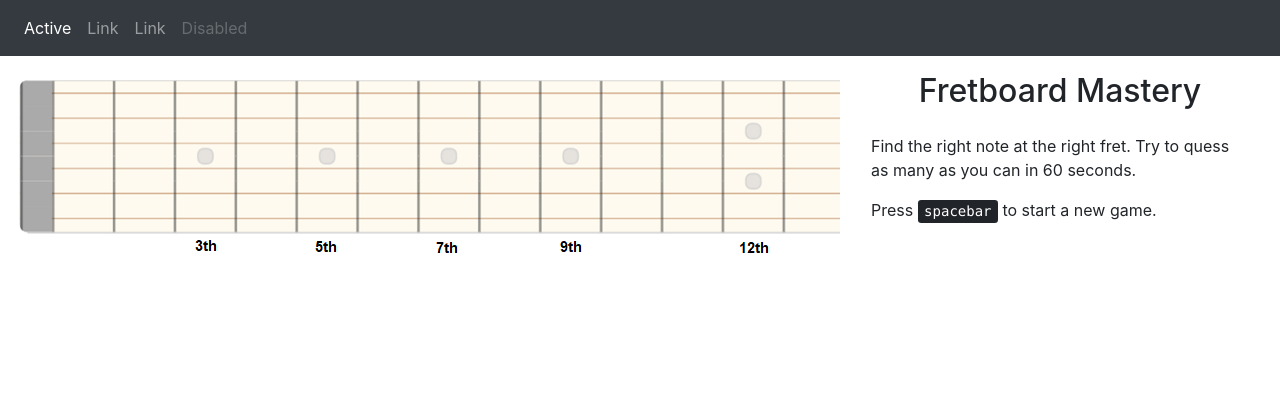
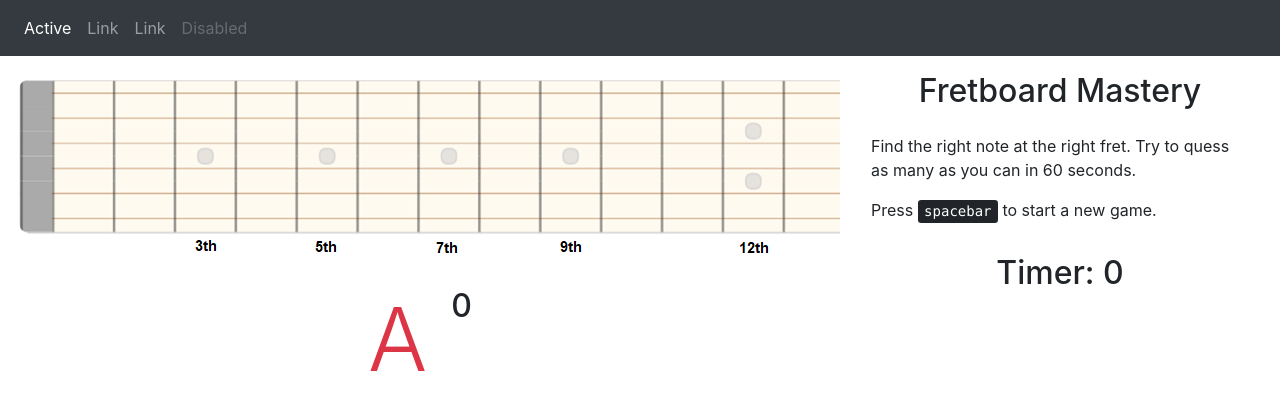
Before and after one commit to tikerola/guitar, a React (Create React App) app: page / in a window 1280 px wide. Shown: the top 410 px of the page. Built offline with nearby package versions, Linux system fonts and the light colour scheme.

Commit message:
score and note started

```diff
--- a/src/App.js
+++ b/src/App.js
@@ -1,25 +1,54 @@
-import React, { useState, createContext } from 'react';
-
+import React, { createContext, useReducer } from 'react';
 import './App.css';
-import NavBar from './components/NavBar';
 import Canvas from './components/canvas/Canvas';
 import InfoBar from './components/InfoBar';
+import NavBar from './components/NavBar';
+import Results from './components/Results'
+
 
 export const FretboardMasteryCtx = createContext()
 
+const initialState = {
+  gameFinished: true,
+  points: 0,
+  noteToQuess: 'A'
+}
+
+const reducer = (state, action) => {
+  switch (action.type) {
+    case 'FINISH_GAME':
+      return {
+        ...state,
+        gameFinished: true
+      }
+
+    case 'START_GAME':
+      return {
+        ...state,
+        gameFinished: false
+      }
+
+    default:
+      return state
+  }
+}
+
 function App() {
 
-  const [gameFinished, setGameFinished] = useState(true)
+  const [state, dispatch] = useReducer(reducer, initialState)
 
   return (
     <div>
       <NavBar />
-      <div className="d-flex flex-row justify-content-between">
-        <FretboardMasteryCtx.Provider value={[gameFinished, setGameFinished]} >
-          <Canvas />
+      <FretboardMasteryCtx.Provider value={[state, dispatch]} >
+        <div className="d-flex flex-row justify-content-between">
+          <div>
+            <Canvas />
+            <Results />
+          </div>
           <InfoBar />
-        </FretboardMasteryCtx.Provider>
-      </div>
+        </div>
+      </FretboardMasteryCtx.Provider>
     </div>
   );
 }
--- a/src/components/Counter.js
+++ b/src/components/Counter.js
@@ -1,11 +1,14 @@
 import React, { useState, useEffect, useRef, useContext } from 'react'
 import { FretboardMasteryCtx } from '../App'
+
+
 
 export default function Counter() {
 
   const [counter, setCounter] = useState(0)
 
-  const [gameFinished, setGameFinished] = useContext(FretboardMasteryCtx)
+
+  const [, dispatch] = useContext(FretboardMasteryCtx)
 
   const interval = useRef()
 
@@ -17,7 +20,7 @@ export default function Counter() {
         if (interval.current) {
           clearInterval(interval.current)
           interval.current = null
-          setGameFinished(true)
+          dispatch({ type: 'FINISH_GAME' })
         }
         else {
           interval.current = setInterval(() => {
@@ -41,27 +44,27 @@ export default function Counter() {
   useEffect(() => {
 
     if (counter === 60)
-      setGameFinished(false)
+      dispatch({ type: 'START_GAME' })
 
     if (counter === 0)
       clearInterval(interval.current)
-  }, [counter, setGameFinished])
+  }, [counter, dispatch])
 
 
   const renderCounter = () => {
-    if (counter === 0)
-      return null
+    // if (counter === 0)
+    //   return null
 
     return counter <= 60
       ?
-      counter
+      <span>Timer: {counter}</span>
       :
-      <span className="text-danger">{counter - 60}</span>
+      <span className="text-danger display-3">{counter - 60}</span>
   }
 
   return (
     <div className="text-center">
-      <h1>{renderCounter()}</h1>
+      <h2>{renderCounter()}</h2>
     </div>
   )
 }
--- /dev/null
+++ b/src/components/Results.js
@@ -0,0 +1,16 @@
+import React, { useContext } from 'react'
+import { FretboardMasteryCtx } from '../App'
+
+export default function Results() {
+
+  const [state] = useContext(FretboardMasteryCtx)
+
+  return (
+    <div className="w-100">
+      <div className="d-flex flex-row justify-content-center">
+        <div className="mr-4 display-2 text-danger">{state.noteToQuess}</div>
+        <h2>{state.points}</h2>
+      </div>
+    </div>
+  )
+}
--- a/src/components/canvas/Canvas.js
+++ b/src/components/canvas/Canvas.js
@@ -15,7 +15,7 @@ export default function Canvas() {
   const canvasRef = useRef()
   const fretboardRef = useRef()
 
-  const [gameFinished] = useContext(FretboardMasteryCtx)
+  const [state] = useContext(FretboardMasteryCtx)
 
   useEffect(() => {
     const canvas = canvasRef.current
@@ -54,7 +54,7 @@ export default function Canvas() {
   const handleMouseDown = e => {
 
     // You can play notes only when game is on
-    if (gameFinished)
+    if (state.gameFinished)
       return
 
     const canvas = canvasRef.current
@@ -79,7 +79,7 @@ export default function Canvas() {
       <canvas
         ref={canvasRef}
         width={840}
-        height={425}
+        height={225}
         onMouseDown={handleMouseDown}
       />
     </div>
```
